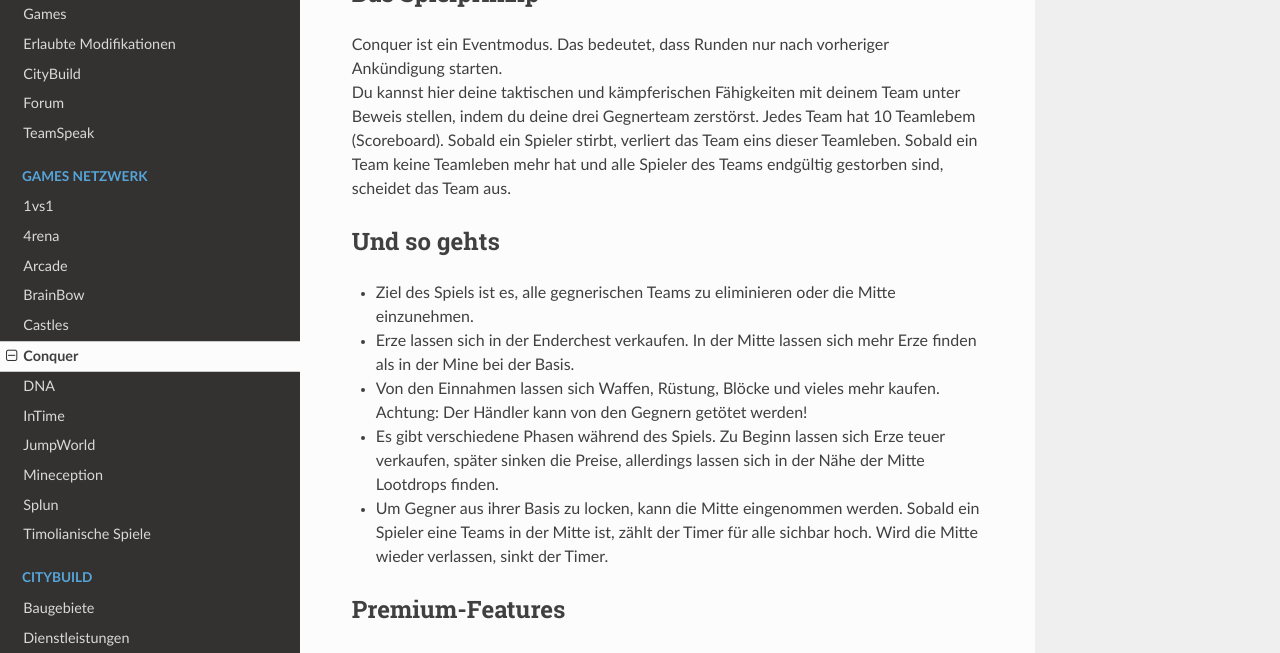
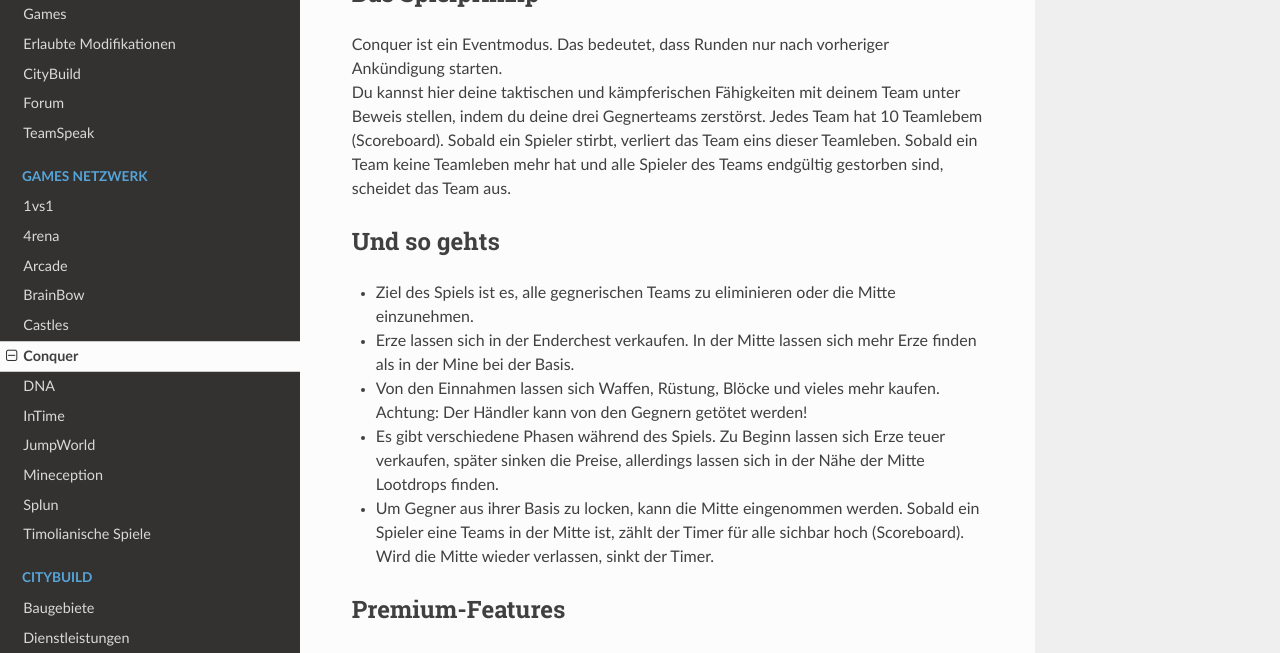
Before and after one commit to TimoliaDE/HowTo, an MkDocs documentation site: the page built from docs/games/conquer.md, in a window 1280 px wide and 1081 px high. Shown: the part 122-775 px from the top of the window. Built offline with MkDocs 1.6.1, drawn with Linux system fonts in a browser that asks for light colours; nearby versions of some CDN libraries; old or Windows-style settings are respelled for this version of MkDocs.

Commit message:
Update conquer.md

```diff
--- a/docs/games/conquer.md
+++ b/docs/games/conquer.md
@@ -1,7 +1,6 @@
-
 ## Das Spielprinzip
 Conquer ist ein Eventmodus. Das bedeutet, dass Runden nur nach vorheriger Ankündigung starten.
-Du kannst hier deine taktischen und kämpferischen Fähigkeiten mit deinem Team unter Beweis stellen, indem du deine drei Gegnerteam zerstörst. Jedes Team hat 10 Teamlebem (Scoreboard). Sobald ein Spieler stirbt, verliert das Team eins dieser Teamleben.
+Du kannst hier deine taktischen und kämpferischen Fähigkeiten mit deinem Team unter Beweis stellen, indem du deine drei Gegnerteams zerstörst. Jedes Team hat 10 Teamlebem (Scoreboard). Sobald ein Spieler stirbt, verliert das Team eins dieser Teamleben.
 Sobald ein Team keine Teamleben mehr hat und alle Spieler des Teams endgültig gestorben sind, scheidet das Team aus.
 
 ## Und so gehts
@@ -9,7 +8,7 @@ Sobald ein Team keine Teamleben mehr hat und alle Spieler des Teams endgültig g
 - Erze lassen sich in der Enderchest verkaufen. In der Mitte lassen sich mehr Erze finden als in der Mine bei der Basis.
 - Von den Einnahmen lassen sich Waffen, Rüstung, Blöcke und vieles mehr kaufen. Achtung: Der Händler kann von den Gegnern getötet werden!
 - Es gibt verschiedene Phasen während des Spiels. Zu Beginn lassen sich Erze teuer verkaufen, später sinken die Preise, allerdings lassen sich in der Nähe der Mitte Lootdrops finden.
-- Um Gegner aus ihrer Basis zu locken, kann die Mitte eingenommen werden. Sobald ein Spieler eine Teams in der Mitte ist, zählt der Timer für alle sichbar hoch. Wird die Mitte wieder verlassen, sinkt der Timer.
+- Um Gegner aus ihrer Basis zu locken, kann die Mitte eingenommen werden. Sobald ein Spieler eine Teams in der Mitte ist, zählt der Timer für alle sichbar hoch (Scoreboard). Wird die Mitte wieder verlassen, sinkt der Timer.
 
 ## Premium-Features
 - Premium-Spieler erhalten bis zu drei mal mehr Pixel.
```
